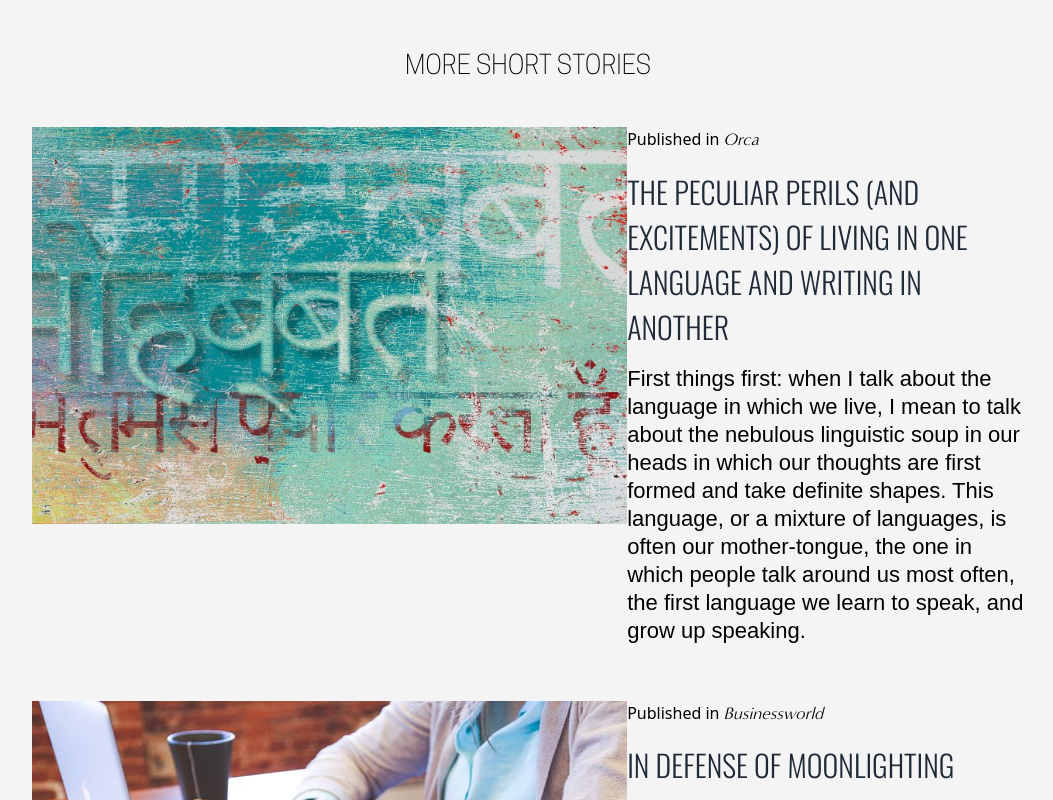
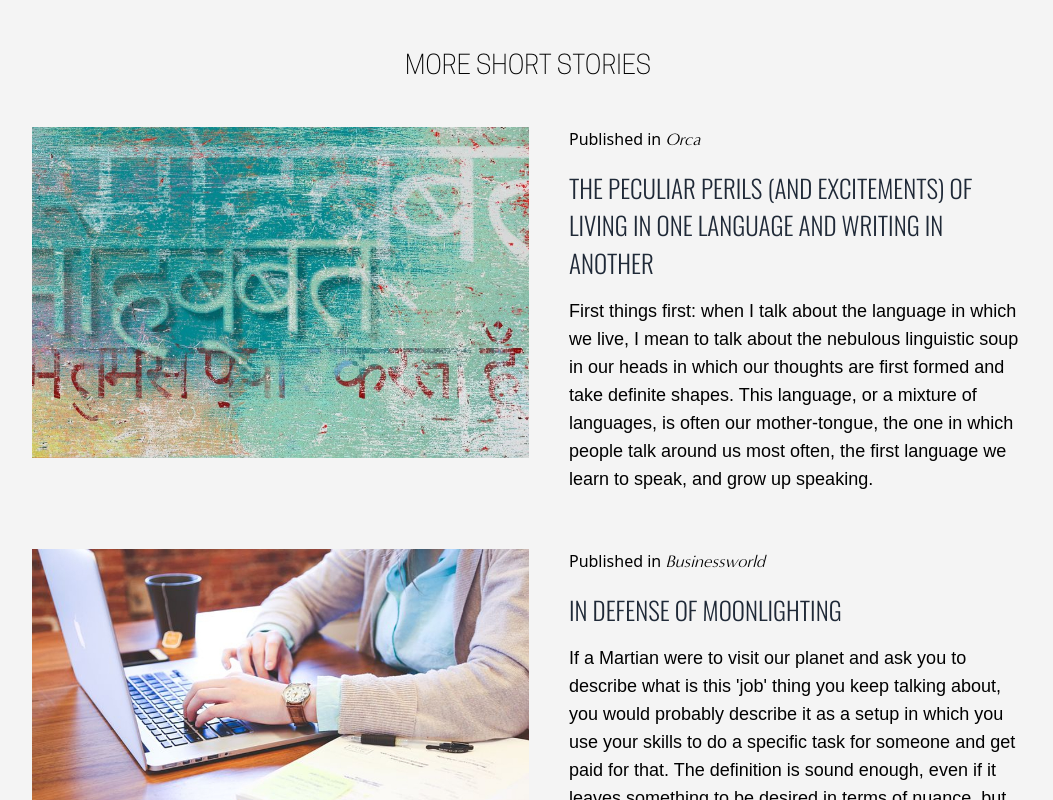
Before and after one commit to 108aryanmaurya/A_WritersPortfolio, a React (Vite) app: page /Article/1 in a window 1280 px wide. Shown: the part 520-1320 px from the top of the page, without its empty margins (112-1165 px from the left). Built offline with nearby package versions, Linux system fonts and the light colour scheme; a web font is replaced by a local one.

Commit message:
changes made new

```diff
--- a/src/components/ArticleCard.jsx
+++ b/src/components/ArticleCard.jsx
@@ -6,15 +6,15 @@ const ArticleCard = ({ art }) => {
   const navigate = useNavigate();
   console.log(art);
   return (
-    <div key={2} className=" max-md:flex-col    flex   w-full   ">
+    <div key={2} className="max-md:flex-col flex w-full">
       <div
-        className="w-[60%] max-md:w-full "
+        className="max-md:w-full mr-10"
         onClick={() => {
           navigate(`/Article/${art?.title.replace(/\s+/g, "-")}`);
         }}
       >
         <span
-          className="text-[30px]    max-md:block hidden    max-md:text-[22px]  uppercase text-gray-800 font-Oswald max-md:leading-7 max-md:mb-8 "
+          className="text-[30px] max-md:block hidden max-md:text-[22px] uppercase text-gray-800 font-Oswald max-md:leading-7 max-md:mb-8 "
           onClick={() => {
             navigate(`/Article/${art?.title.replace(/\s+/g, "-")}`);
           }}
@@ -23,7 +23,7 @@ const ArticleCard = ({ art }) => {
         </span>{" "}
         <img src={art.cover} alt="" className="w-[650px]" />
       </div>
-      <div className="w-[40%] max-md:w-full flex max-md:gap-2  flex-col gap-4">
+      <div className="w-[60%] max-md:w-full flex max-md:gap-2  flex-col gap-4">
         <div className="max-md:mt-2">
           <span>Published in </span>
           <a href={art.link} target="_blank" rel="noopener noreferrer">
@@ -34,28 +34,21 @@ const ArticleCard = ({ art }) => {
           </a>
         </div>
         <span
-          className="text-[30px]  max-md:hidden   max-md:text-[20px]  uppercase text-gray-800 font-Oswald max-md:leading-7 max-md:mb-2"
+          className="text-[25px] 2xl:text-[30px] max-md:hidden   max-md:text-[20px]  uppercase text-gray-800 font-Oswald max-md:leading-7 max-md:mb-2"
           onClick={() => {
             navigate(`/Article/${art?.title.replace(/\s+/g, "-")}`);
           }}
         >
           {art?.title}
         </span>{" "}
-        <div
-          className="max-md:leading-6 leading-7 max-md:mt-3   text-[22px] max-md:text-[21px] font-TimesNewRoman "
-          //   dangerouslySetInnerHTML={{
-          //     __html: DOMPurify.sanitize(
-          //       art?.description.length > 250
-          //         ? art?.description.substring(0, 250)
-          //         : art?.description
-          //     ),
-          //   }}
+        <span
+          className="max-md:leading-6 leading-7 max-md:mt-3  text-[18px] 2xl:text-[22px] max-md:text-[21px] font-TimesNewRoman "
           onClick={() => {
             navigate(`/Article/${art?.title.replace(/\s+/g, "-")}`);
           }}
         >
           {art?.shortDescription}
-        </div>
+        </span>
       </div>
     </div>
   );
--- a/src/components/Navbar.jsx
+++ b/src/components/Navbar.jsx
@@ -49,7 +49,7 @@ const Navbar = () => {
           } top-0 flex  max-md:flex-row max-md:justify-between py-2 pb-6 max-md:py-2 items-center w-full`}
         >
           <div
-            className={`transition-all duration-300 items-center max-md:m-0 mt-0 max-md:ml-1`}
+            className={`transition-all duration-300 items-center max-md:m-0 mt-0 max-md:ml-1 mb-5 max-sm:mb-0`}
           >
             {location.pathname.includes("/About") ||
             location.pathname.includes("/Book") ||
@@ -75,7 +75,7 @@ const Navbar = () => {
                   key={item.label}
                   className={`relative px-2 ${
                     (location.pathname === "/" && item.href === "/home") ||
-                    location.pathname === item.href
+                    location.pathname.includes(item.href)
                       ? "border-b-[1px] "
                       : ""
                   }
--- a/src/section/Book/AboutBook.jsx
+++ b/src/section/Book/AboutBook.jsx
@@ -11,23 +11,13 @@ const AboutBook = ({ bookdetails }) => {
       <div className="relative  max-lg:hidden  p-16 max-sm:p-0 max-md:mt-8  max-sm:ml-4  justify-center items-center">
         <div className=" bg-slate-200   p-6 pl-36 ml-24  w-[50%]  ">
           <img
-            // src="../../assets/images/BookCover.jpg"
             src={Bookcover}
-            // src="https://firebasestorage.googleapis.com/v0/b/bluesky-e016b.appspot.com/o/bannerImages%2Fimg5.jpg?alt=media&token=f9e6c185-98aa-4062-a6b4-448f0f2bf81f"
             alt="person"
-            className="  max-sm:pr-2  max-sm:pb-1 max-xl:h-[550px] max-lg:h-[500px]  w-[350px]   "
+            className="  max-sm:pr-2  max-sm:pb-1 2xl:h-[450px] h-[400px]   "
           />
         </div>
-        {/* <div className="text-black flex font-Authorfont transform translate-y-10 -translate-x-40 max-xl:-translate-x-30 max-lg:-translate-x-20  max-md:-translate-x-10 max-sm:-translate-x-0 text-center justify-center text-6xl max-xl:text-5xl max-lg:text-4xl max-md:text-3xl max-sm:text-2xl tracking-wide my-6 max-md:m-0 mt-0 max-md:ml-5  ">
-        <span>A</span>.M&nbsp;
-        <span>G</span>autam
-      </div> */}
 
-        {/* <div className="bg-slate-200 -z-50 max-lg:hidden h-28  w-28 right-1 rounded-full  absolute  "></div>
-      <div className="bg-slate-200 -z-50  h-72 top-72 w-72 max-lg:hidden  rounded-full  absolute  right-32 "></div>
-      <div className="bg-slate-200 -z-50 h-48 top-[600px] w-48 max-lg:hidden  rounded-full  absolute  right-4 "></div> */}
-        <div className="text-[18px]    absolute z-20  text-justify bg-white w-[45%] max-lg:w-[80%] max-md:w-[80%] max-sm:w-[85%] max-sm:p-2 max-sm:leading-[17px] max-md:text-[16px] max-sm:text-[14px] font-montserrat   max-sm:ml-8 max-sm:mt-14  top-36 right-36 p-14  max-sm:pt-5   ">
-          <span className="text-[20px] absolute"> "</span>
+        <div className="text-[15px] 2xl:text-[18px]   absolute z-20  text-justify bg-white w-[45%] max-lg:w-[80%] max-md:w-[80%] max-sm:w-[85%] max-sm:p-2 max-sm:leading-[17px] max-md:text-[16px] max-sm:text-[14px] font-montserrat   max-sm:ml-8 max-sm:mt-14  2xl:top-28 top-36 2xl:right-36 right-20 p-10 2xl:p-16  max-sm:pt-5   ">
           <span className="text-[35px]  ml-3 mr-1 font-serif ">L</span>
           orem ipsum dolor sit amet, consectetur adipisicing elit. Illo dolorum
           iure nesciunt enim dignissimos cumque voluptatum eos, possimus odio
@@ -48,10 +38,7 @@ const AboutBook = ({ bookdetails }) => {
             className=" pb-4 pr-6 z-10 max-md:pr-0 max-md:pb-8  max-xl:h-[550px] max-lg:h-[500px]    max-sm:h-[260px] h-[600px]  "
           />
         </div>
-        <div className="text-black flex font-Authorfont transform translate-y-10 -translate-x-40 max-xl:-translate-x-30 max-lg:-translate-x-20  max-md:-translate-x-10 max-sm:-translate-x-0 text-center justify-center text-6xl max-xl:text-5xl max-lg:text-4xl max-md:text-3xl max-sm:text-2xl tracking-wide my-6 max-md:m-0 mt-0 max-md:ml-5  ">
-          {/* <span>A</span>.M&nbsp;
-          <span>G</span>autam */}
-        </div>
+        <div className="text-black flex font-Authorfont transform translate-y-10 -translate-x-40 max-xl:-translate-x-30 max-lg:-translate-x-20  max-md:-translate-x-10 max-sm:-translate-x-0 text-center justify-center text-6xl max-xl:text-5xl max-lg:text-4xl max-md:text-3xl max-sm:text-2xl tracking-wide my-6 max-md:m-0 mt-0 max-md:ml-5  "></div>
 
         <div className="bg-slate-200 -z-50 max-lg:hidden h-28  w-28 right-1 rounded-full  absolute  "></div>
         <div className="bg-slate-200 -z-50  h-72 top-72 w-72 max-lg:hidden  rounded-full  absolute  right-32 "></div>
--- a/src/section/Work/Books.jsx
+++ b/src/section/Work/Books.jsx
@@ -35,12 +35,12 @@ const Books = ({ BookData }) => {
               <img
                 src={singleBook.cover}
                 alt=""
-                className="w-[400px] max-md:w-[250px]"
+                className="2xl:w-[400px] w-[350px] max-md:w-[250px]"
               />
             </div>
             <div className="w-[70%] mt-7 max-md:mt-0  max-md:flex max-md:justify-center max-md:items-center  max-md:w-full flex max-md:gap-2  flex-col gap-4">
               <span
-                className="text-[38px]  max-md:hidden   max-md:text-[20px]  uppercase text-gray-800 font-Oswald max-md:leading-7 max-md:mb-2"
+                className="2xl:text-[38px] text-[34px]  max-md:hidden   max-md:text-[20px]  uppercase text-gray-800 font-Oswald max-md:leading-7 max-md:mb-2"
                 onClick={() => {
                   navigate(
                     `/Article/${singleBook?.title.replace(/\s+/g, "-")}`
@@ -49,10 +49,10 @@ const Books = ({ BookData }) => {
               >
                 {singleBook?.title}
               </span>{" "}
-              <div className="text-justify max-md:text-[12px] font-TimesNewRoman  text-[23px] max-md:leading-none leading-7 text-gray-900 w-[90%] max-md:w-[85%] max-md:mt-6">
+              <div className="text-justify max-md:text-[12px] font-TimesNewRoman  2xl:text-[23px] text-[16px] max-md:leading-none leading-7 text-gray-900 w-[90%] max-md:w-[85%] max-md:mt-6">
                 {singleBook.description}
               </div>
-              <div className="flex gap-7 mt-5 max-md:mt-2 max-md:gap-1">
+              <div className="flex gap-7 2xl:mt-5 mt-0 max-md:mt-2 max-md:gap-1">
                 <div
                   className=" max-sm:p-1 max-md:mt-2  max-md:m-1   w-auto max-w-[200px] flex justify-center items-center flex-row text-black   border-2 p-2 gap-2 max-md:gap-1 max-sm:text-[14px]  max-md:border-[1px] border-black"
                   onClick={() => {
```
